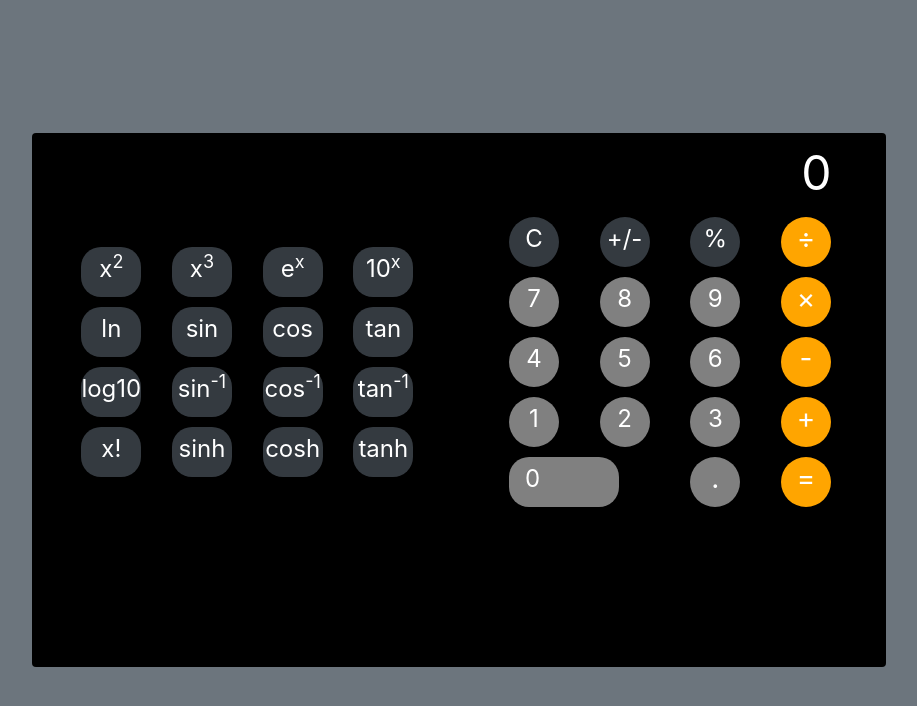
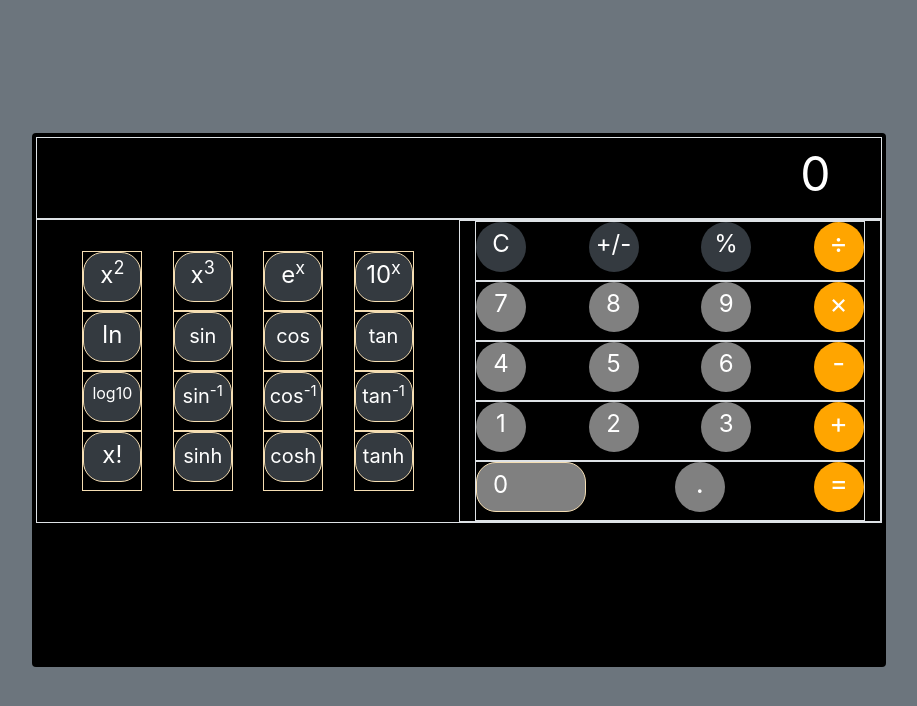
Before and after one commit to Tucker263/Calculation_App, a plain HTML site: page index.html in a window 1280 px wide. Shown: the whole page, without its empty margins (181-1098 px from the left). Drawn offline with nearby package versions, Linux system fonts and the light colour scheme.

Commit message:
index.htmlとstyle.cssの更新

```diff
--- a/index.html
+++ b/index.html
@@ -21,13 +21,13 @@
 
     <div class="bg-secondary vh-100 d-flex flex-column justify-content-center align-items-center">
         <div class="col-12 col-sm-8 col-md-6 col-lg-8 p-1 pb-2 bg-black rounded">
-            <div class="d-flex justify-content-center pb-2">
+            <div class="d-flex justify-content-center pb-2 border">
                 <div class="col-10 col-sm-9 col-md-10 col-lg-11 d-flex justify-content-end">
                     <div class="fontSize-3rem text-white">{{ displayExpress }}</div>
                 </div>
             </div>
 
-            <div class="d-flex align-items-center">
+            <div class="d-flex align-items-center border">
                 <!-- 関数ボタン -->
                 <div class="d-none d-lg-block col-lg-6">
                     <div class="d-flex flex-wrap">
@@ -74,22 +74,22 @@
                             </div>
                             <div class="col-3">
                                 <div class="square d-flex justify-content-center">
-                                    <div class="bg-dark ellipse pt-1" v-on:click="calculateExceptBasic('sin')">
-                                        <div class="text-white text-center fontSize-1p5rem">sin</div>
+                                    <div class="bg-dark ellipse pt-2" v-on:click="calculateExceptBasic('sin')">
+                                        <div class="text-white text-center fontSize-1p25rem">sin</div>
                                     </div>
                                 </div>
                             </div>
                             <div class="col-3">
                                 <div class="square d-flex justify-content-center">
-                                    <div class="bg-dark ellipse pt-1" v-on:click="calculateExceptBasic('cos')">
-                                        <div class="text-white text-center fontSize-1p5rem">cos</div>
+                                    <div class="bg-dark ellipse pt-2" v-on:click="calculateExceptBasic('cos')">
+                                        <div class="text-white text-center fontSize-1p25rem">cos</div>
                                     </div>
                                 </div>
                             </div>
                             <div class="col-3">
                                 <div class="square d-flex justify-content-center">
-                                    <div class="bg-dark ellipse pt-1" v-on:click="calculateExceptBasic('tan')">
-                                        <div class="text-white text-center fontSize-1p5rem">tan</div>
+                                    <div class="bg-dark ellipse pt-2" v-on:click="calculateExceptBasic('tan')">
+                                        <div class="text-white text-center fontSize-1p25rem">tan</div>
                                     </div>
                                 </div>
                             </div>
@@ -99,29 +99,29 @@
                         <div class="col-12 d-flex">
                             <div class="col-3">
                                 <div class="square d-flex justify-content-center">
-                                    <div class="bg-dark ellipse pt-1" v-on:click="calculateExceptBasic(`log10`)">
-                                        <div class="text-white text-center fontSize-1p5rem">log10</div>
+                                    <div class="bg-dark ellipse pt-2" v-on:click="calculateExceptBasic(`log10`)">
+                                        <div class="text-white text-center">log10</div>
                                     </div>
                                 </div>
                             </div>
                             <div class="col-3">
                                 <div class="square d-flex justify-content-center">
-                                    <div class="bg-dark ellipse pt-1" v-on:click="calculateExceptBasic('asin')">
-                                        <div class="text-white text-center fontSize-1p5rem">sin<sup>-1</sup></div>
+                                    <div class="bg-dark ellipse pt-2" v-on:click="calculateExceptBasic('asin')">
+                                        <div class="text-white text-center fontSize-1p25rem">sin<sup>-1</sup></div>
                                     </div>
                                 </div>
                             </div>
                             <div class="col-3">
                                 <div class="square d-flex justify-content-center">
-                                    <div class="bg-dark ellipse pt-1" v-on:click="calculateExceptBasic('acos')">
-                                        <div class="text-white text-center fontSize-1p5rem">cos<sup>-1</sup></div>
+                                    <div class="bg-dark ellipse pt-2" v-on:click="calculateExceptBasic('acos')">
+                                        <div class="text-white text-center fontSize-1p25rem">cos<sup>-1</sup></div>
                                     </div>
                                 </div>
                             </div>
                             <div class="col-3">
                                 <div class="square d-flex justify-content-center">
-                                    <div class="bg-dark ellipse pt-1" v-on:click="calculateExceptBasic('atan')">
-                                        <div class="text-white text-center fontSize-1p5rem">tan<sup>-1</sup></div>
+                                    <div class="bg-dark ellipse pt-2" v-on:click="calculateExceptBasic('atan')">
+                                        <div class="text-white text-center fontSize-1p25rem">tan<sup>-1</sup></div>
                                     </div>
                                 </div>
                             </div>
@@ -138,22 +138,22 @@
                             </div>
                             <div class="col-3">
                                 <div class="square d-flex justify-content-center">
-                                    <div class="bg-dark ellipse pt-1" v-on:click="calculateExceptBasic('sinh')">
-                                        <div class="text-white text-center fontSize-1p5rem">sinh</div>
+                                    <div class="bg-dark ellipse pt-2" v-on:click="calculateExceptBasic('sinh')">
+                                        <div class="text-white text-center fontSize-1p25rem">sinh</div>
                                     </div>
                                 </div>
                             </div>
                             <div class="col-3">
                                 <div class="square d-flex justify-content-center">
-                                    <div class="bg-dark ellipse pt-1" v-on:click="calculateExceptBasic('cosh')">
-                                        <div class="text-white text-center fontSize-1p5rem">cosh</div>
+                                    <div class="bg-dark ellipse pt-2" v-on:click="calculateExceptBasic('cosh')">
+                                        <div class="text-white text-center fontSize-1p25rem">cosh</div>
                                     </div>
                                 </div>
                             </div>
                             <div class="col-3">
                                 <div class="square d-flex justify-content-center">
-                                    <div class="bg-dark ellipse pt-1" v-on:click="calculateExceptBasic('tanh')">
-                                        <div class="text-white text-center fontSize-1p5rem">tanh</div>
+                                    <div class="bg-dark ellipse pt-2" v-on:click="calculateExceptBasic('tanh')">
+                                        <div class="text-white text-center fontSize-1p25rem">tanh</div>
                                     </div>
                                 </div>
                             </div>
@@ -163,161 +163,84 @@
                 </div>
 
                 <!-- 標準ボタンエリア -->
-                <div class="d-flex flex-wrap col-12 col-lg-6">
+                <div class="d-flex flex-column col-12 col-lg-6 border">
                     <!-- 1列目 -->
-                    <div class="col-12 d-flex">
-                        <div class="col-3">
-                            <div class="square d-flex justify-content-center">
+                    <div class="col-121 d-flex justify-content-between align-items-center pb-2 border">
                         <div class="bg-dark circle pt-1" v-on:click="resetExpress()">
                             <div class="text-white text-center fontSize-1p5rem">C</div>
                         </div>
-                            </div>
-                        </div>
-                        <div class="col-3">
-                            <div class="square d-flex justify-content-center">
                         <div class="bg-dark circle pt-1" v-on:click="calculateExceptBasic('+/-')">
                             <div class="text-white text-center fontSize-1p5rem">+/-</div>
                         </div>
-                            </div>
-                        </div>
-                        <div class="col-3">
-                            <div class="square d-flex justify-content-center">
                         <div class="bg-dark circle pt-1" v-on:click="calculateExceptBasic('%')">
                             <div class="text-white text-center fontSize-1p5rem">%</div>
                         </div>
-                            </div>
-                        </div>
-                        <div class="col-3">
-                            <div class="square d-flex justify-content-center">
                         <div class="bg-orenge circle" v-on:click="addToExpress('÷')">
                             <div class="text-white text-center fontSize-1p75rem">÷</div>
                         </div>
                     </div>
-                        </div>
-                    </div>
 
                     <!-- 2列目 -->
-                    <div class="col-12 d-flex">
-                        <div class="col-3">
-                            <div class="square d-flex justify-content-center">
+                    <div class="d-flex justify-content-between align-items-center pb-2 border">
                         <div class="bg-gray circle pt-1" v-on:click="addToExpress('7')">
                             <div class="text-white text-center fontSize-1p5rem">7</div>
                         </div>
-                            </div>
-                        </div>
-                        <div class="col-3">
-                            <div class="square d-flex justify-content-center">
                         <div class="bg-gray circle pt-1" v-on:click="addToExpress('8')">
                             <div class="text-white text-center fontSize-1p5rem">8</div>
                         </div>
-                            </div>
-                        </div>
-                        <div class="col-3">
-                            <div class="square d-flex justify-content-center">
                         <div class="bg-gray circle pt-1" v-on:click="addToExpress('9')">
                             <div class="text-white text-center fontSize-1p5rem">9</div>
                         </div>
-                            </div>
-                        </div>
-                        <div class="col-3">
-                            <div class="square d-flex justify-content-center">
                         <div class="bg-orenge circle" v-on:click="addToExpress('×')">
                             <div class="text-white text-center fontSize-1p75rem">×</div>
                         </div>
                     </div>
-                        </div>
-                    </div>
 
                     <!-- 3列目 -->
-                    <div class="col-12 d-flex">
-                        <div class="col-3">
-                            <div class="square d-flex justify-content-center">
+                    <div class="d-flex justify-content-between align-items-center pb-2 border">
                         <div class="bg-gray circle pt-1" v-on:click="addToExpress('4')">
                             <div class="text-white text-center fontSize-1p5rem">4</div>
                         </div>
-                            </div>
-                        </div>
-                        <div class="col-3">
-                            <div class="square d-flex justify-content-center">
                         <div class="bg-gray circle pt-1" v-on:click="addToExpress('5')">
                             <div class="text-white text-center fontSize-1p5rem">5</div>
                         </div>
-                            </div>
-                        </div>
-                        <div class="col-3">
-                            <div class="square d-flex justify-content-center">
                         <div class="bg-gray circle pt-1" v-on:click="addToExpress('6')">
                             <div class="text-white text-center fontSize-1p5rem">6</div>
                         </div>
-                            </div>
-                        </div>
-                        <div class="col-3">
-                            <div class="square d-flex justify-content-center">
                         <div class="bg-orenge circle" v-on:click="addToExpress('-')">
                             <div class="text-white text-center fontSize-1p75rem">-</div>
                         </div>
                     </div>
-                        </div>
-                    </div>
 
                     <!-- 4列目 -->
-                    <div class="col-12 d-flex">
-                        <div class="col-3">
-                            <div class="square d-flex justify-content-center">
+                    <div class="d-flex justify-content-between align-items-center pb-2 border">
                         <div class="bg-gray circle pt-1" v-on:click="addToExpress('1')">
                             <div class="text-white text-center fontSize-1p5rem">1</div>
                         </div>
-                            </div>
-                        </div>
-                        <div class="col-3">
-                            <div class="square d-flex justify-content-center">
                         <div class="bg-gray circle pt-1" v-on:click="addToExpress('2')">
                             <div class="text-white text-center fontSize-1p5rem">2</div>
                         </div>
-                            </div>
-                        </div>
-                        <div class="col-3">
-                            <div class="square d-flex justify-content-center">
                         <div class="bg-gray circle pt-1" v-on:click="addToExpress('3')">
                             <div class="text-white text-center fontSize-1p5rem">3</div>
                         </div>
-                            </div>
-                        </div>
-                        <div class="col-3">
-                            <div class="square d-flex justify-content-center">
                         <div class="bg-orenge circle" v-on:click="addToExpress('+')">
                             <div class="text-white text-center fontSize-1p75rem">+</div>
                         </div>
                     </div>
-                        </div>
-                    </div>
 
                     <!-- 5列目 -->
-                    <div class="col-12 d-flex">
-                        <div class="col-6">
-                            <div class="rectangle d-flex justify-content-center">
+                    <div class="d-flex justify-content-between align-items-center pb-2 border">
                         <div class="bg-gray ellipse pl-3 pt-1" v-on:click="addToExpress('0')">
                             <div class="text-white fontSize-1p5rem">0</div>
                         </div>
-                            </div>
-                        </div>
-                        <div class="col-3">
-                            <div class="square d-flex justify-content-center">
                         <div class="bg-gray circle" v-on:click="addToExpress('.')">
                             <div class="text-white text-center fontSize-1p75rem">.</div>
                         </div>
-                            </div>
-                        </div>
-                        <div class="col-3">
-                            <div class="square d-flex justify-content-center">
                         <div class="bg-orenge circle" v-on:click="calculate()">
                             <div class="text-white text-center fontSize-1p75rem">=</div>
                         </div>
                     </div>
-                        </div>
-                    </div>
                     <!-- 5列目終了 -->
-
                 </div>
 
             </div>
--- a/style.css
+++ b/style.css
@@ -22,19 +22,29 @@
     border-radius: 20px;
     height: 50px;
     width: 110px;
+
+    border: 1px wheat solid;
 }
 
 .square{
     height: 60px;
     width:  60px;
+
+    border: 1px wheat solid;
 }
 
 .rectangle{
     height: 60px;
     width: 120px;
+
+    border: 1px wheat solid;
 }
 
 /* フォントサイズ */
+.fontSize-1p25rem{
+    font-size: 1.25rem;
+}
+
 .fontSize-1p5rem{
     font-size: 1.5rem;
 }
@@ -55,3 +65,8 @@
 .ellipse:hover{
     opacity: 0.75;
 }
+
+/* レイアウト */
+.border{
+    border: 1px aqua solid;
+}
```
Lines whose indentation alone changed are shown as unchanged.
